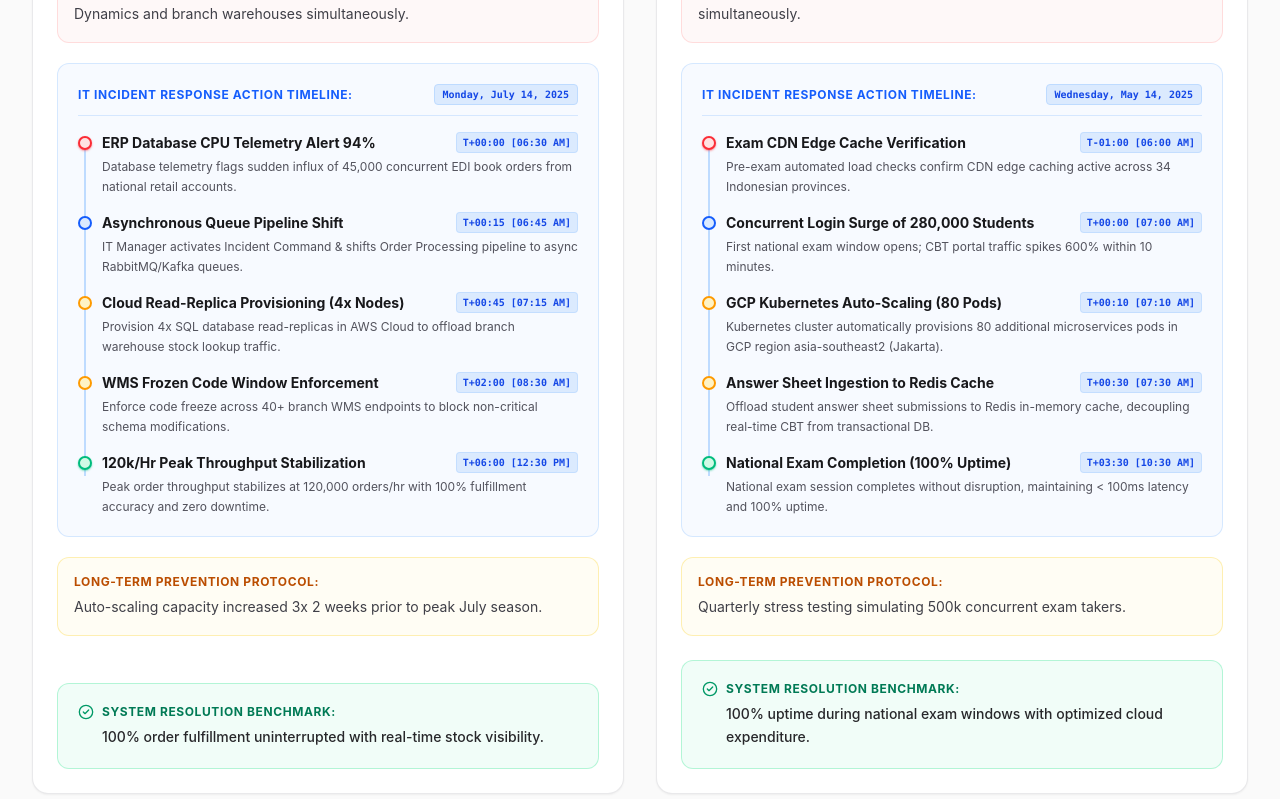
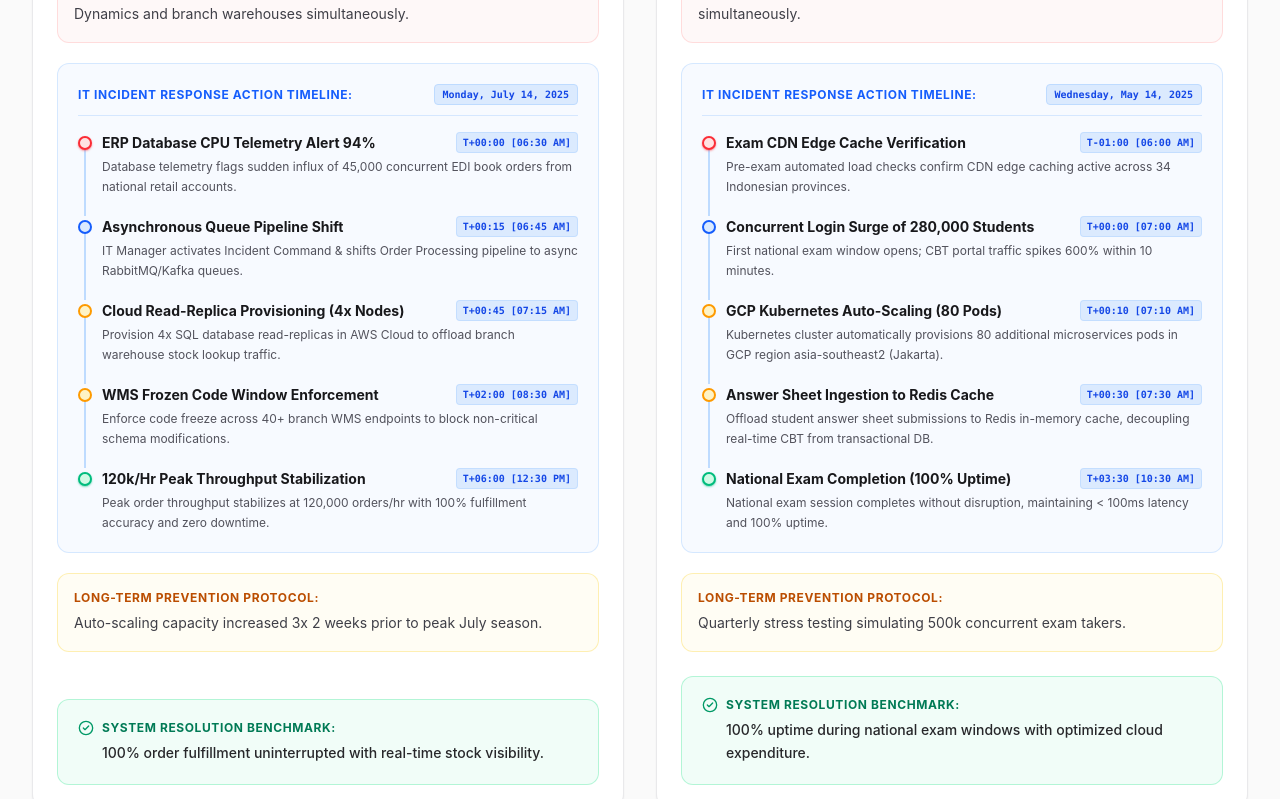
Before and after one commit to okihita/portfolio, a Next.js app: page /erlangga/risk-simulations in a window 1280 px wide. Shown: the part 1040-1839 px from the top of the page. Built offline with nearby package versions, Linux system fonts and the light colour scheme.

Commit message:
fix(erlangga): ensure timeline connector line terminates exactly at center of last bullet node with 0 overshoot

```diff
--- a/components/erlangga/ErlanggaRiskSimulationsView.tsx
+++ b/components/erlangga/ErlanggaRiskSimulationsView.tsx
@@ -703,13 +703,18 @@ export default function ErlanggaRiskSimulationsView() {
                           </span>
                         </div>
 
-                        {/* Vertical Timeline Steps (Continuous line from 1st bullet to last bullet) */}
-                        <div className="relative pl-6 space-y-4">
-                          {/* Continuous Line Track (Starts at top-2.5 of 1st bullet, stops at bottom-6 of last bullet) */}
-                          <div className="absolute left-[6px] top-2.5 bottom-6 w-0.5 bg-blue-200 dark:bg-blue-800/80 pointer-events-none" />
+                        {/* Vertical Timeline Steps (Inter-step line segments stop strictly at center of last bullet) */}
+                        <div className="relative pl-6 space-y-5">
+                          {item.incidentTimeline.map((step, sIdx) => {
+                            const isLast = sIdx === item.incidentTimeline.length - 1;
 
-                          {item.incidentTimeline.map((step, sIdx) => (
+                            return (
                               <div key={sIdx} className="relative flex items-start gap-3">
+                                {/* Inter-step Connecting Line Segment (Starts at bullet center, extends to next bullet center; 0 line on last item) */}
+                                {!isLast && (
+                                  <div className="absolute -left-[18px] top-2.5 bottom-[-20px] w-0.5 bg-blue-200 dark:bg-blue-800/80 pointer-events-none" />
+                                )}
+
                                 {/* Timeline Bullet Node */}
                                 <div className={`absolute -left-[24px] top-1 w-3.5 h-3.5 rounded-full border-2 z-10 ${
                                   step.badge === "ALERT"
@@ -736,7 +741,8 @@ export default function ErlanggaRiskSimulationsView() {
                                   </p>
                                 </div>
                               </div>
-                          ))}
+                            );
+                          })}
                         </div>
                       </div>
 
```
Lines whose indentation alone changed are shown as unchanged.
